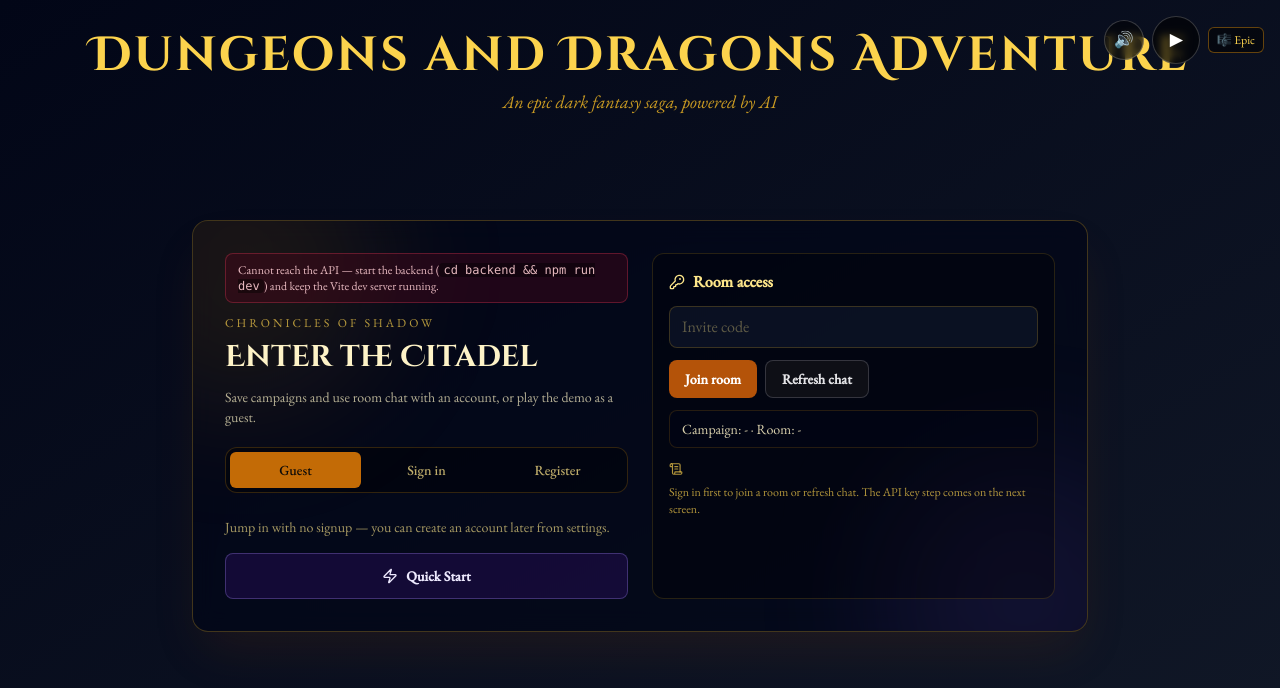
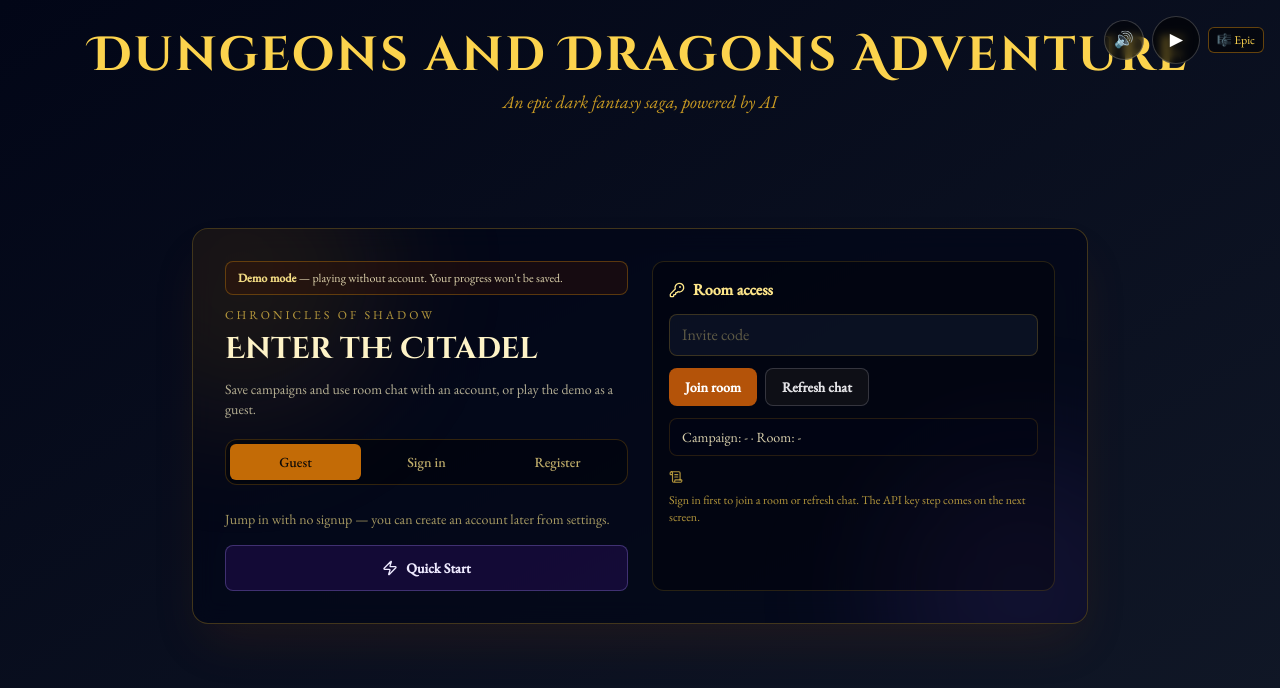
Before and after one commit to WilliamK112/dungeons-and-dragons-adventure-voice-version, a React (Vite) app: page / in a window 1280 px wide. Shown: the top 688 px of the page. Built offline with nearby package versions, Linux system fonts and the light colour scheme; no server answers.

Commit message:
feat: demo mode when backend unavailable

```diff
--- a/App.tsx
+++ b/App.tsx
@@ -151,7 +151,11 @@ const App: React.FC = () => {
           devExposeCodeInApi: !!d.email?.devExposeCodeInApi,
         });
       } catch {
-        if (!cancelled) setMailStatus({ loading: false, error: 'network' });
+        // Backend unavailable — run in demo mode (no auth required)
+        console.warn('Backend unavailable, running in demo mode');
+        if (!cancelled) {
+          setMailStatus({ loading: false, demo: true });
+        }
       }
     })();
     return () => {
--- a/components/LoginGatePage.tsx
+++ b/components/LoginGatePage.tsx
@@ -5,6 +5,7 @@ import { KeyRound, Zap, ScrollText } from 'lucide-react';
 export type MailServerStatus =
   | { loading: true }
   | { loading: false; error: string }
+  | { loading: false; demo: true }  // Demo mode — no backend, skip auth
   | {
       loading: false;
       resend: boolean;
@@ -124,6 +125,11 @@ const LoginGatePage: React.FC<LoginGatePageProps> = ({
               <p className="mb-3 rounded-lg border border-rose-500/30 bg-rose-950/40 px-3 py-2 text-xs text-rose-200/90">
                 Cannot reach the API — start the backend (<code className="rounded bg-black/40 px-1">cd backend && npm run dev</code>) and keep the Vite dev server running.
               </p>
+            ) : null}
+            {!mailStatus?.loading && mailStatus && 'demo' in mailStatus ? (
+              <div className="mb-3 rounded-lg border border-amber-500/30 bg-amber-950/30 px-3 py-2 text-xs text-amber-100/85">
+                <strong className="text-amber-200/95">Demo mode</strong> — playing without account. Your progress won't be saved.
+              </div>
             ) : null}
             {mailStatus?.loading === false && mailStatus && 'resend' in mailStatus ? (
               <>
```
Also changed, not shown: 1 other file (tests, documents, lock files or other folders).
